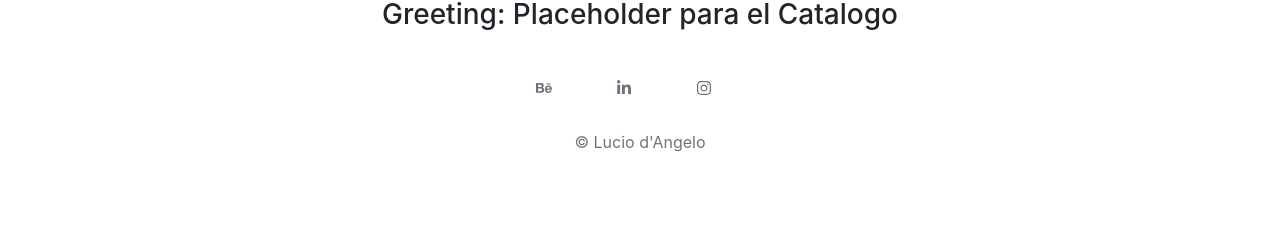
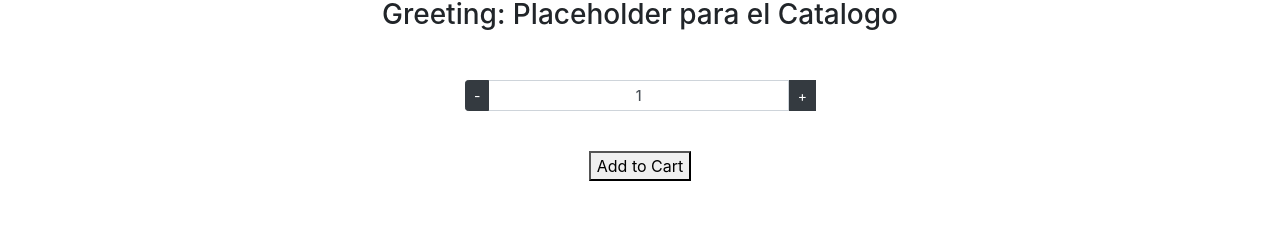
Before and after one commit to LucioDangelo/sabrina-arte-dangelo, a React (Create React App) app: page / in a window 1280 px wide. Shown: the part 302-529 px from the top of the page. Built offline with nearby package versions, Linux system fonts and the light colour scheme.

Commit message:
Desafio 4 Parte 1

```diff
--- /dev/null
+++ b/src/components/ItemCount.js
@@ -0,0 +1,62 @@
+import { useState } from "react";
+
+const ItemCount = ({ stock, initial, onAdd, onRemove }) => {
+  const [count, setCount] = useState(parseInt(initial));
+  stock = parseInt(stock);
+
+  onAdd = () => {
+    console.log(stock);
+    console.log(initial);
+    if (count === stock) {
+      setCount(count);
+    } else {
+      setCount(count + 1);
+    }
+  };
+
+  onRemove = () => {
+    if (count === 0) {
+      setCount(count);
+    } else {
+      setCount(count - 1);
+    }
+  };
+
+  return (
+    <div>
+      <div class="container mt-5">
+        <div class="row">
+          <div class="col-sm-4"></div>
+          <div class="col-sm-4 col-sm-offset-4">
+            <div class="input-group mb-3">
+              <div class="input-group-prepend">
+                <button
+                  onClick={onRemove}
+                  class="btn btn-dark btn-sm"
+                  id="minus-btn"
+                >
+                  -
+                </button>
+              </div>
+              <h1 class="form-control form-control-sm">{count}</h1>
+              <div class="input-group-prepend">
+                <button
+                  onClick={onAdd}
+                  class="btn btn-dark btn-sm"
+                  id="plus-btn"
+                >
+                  +
+                </button>
+              </div>
+            </div>
+          </div>
+          <div class="col-sm-4"></div>
+        </div>
+      </div>
+      <br></br>
+      <button class="w-40 h-40">Add to Cart</button>
+    </div>
+  );
+};
+
+export default ItemCount;
--- a/src/components/ItemListContainer.js
+++ b/src/components/ItemListContainer.js
@@ -1,9 +1,11 @@
 import React from 'react'
+import ItemCount from './ItemCount'
 
 const ItemListContainer = (props) => {
   return (
     <div>
     <h3>Greeting: {props.greeting}</h3>
+    <ItemCount stock="5" initial="1"></ItemCount>
     </div>
   )
 }
```
